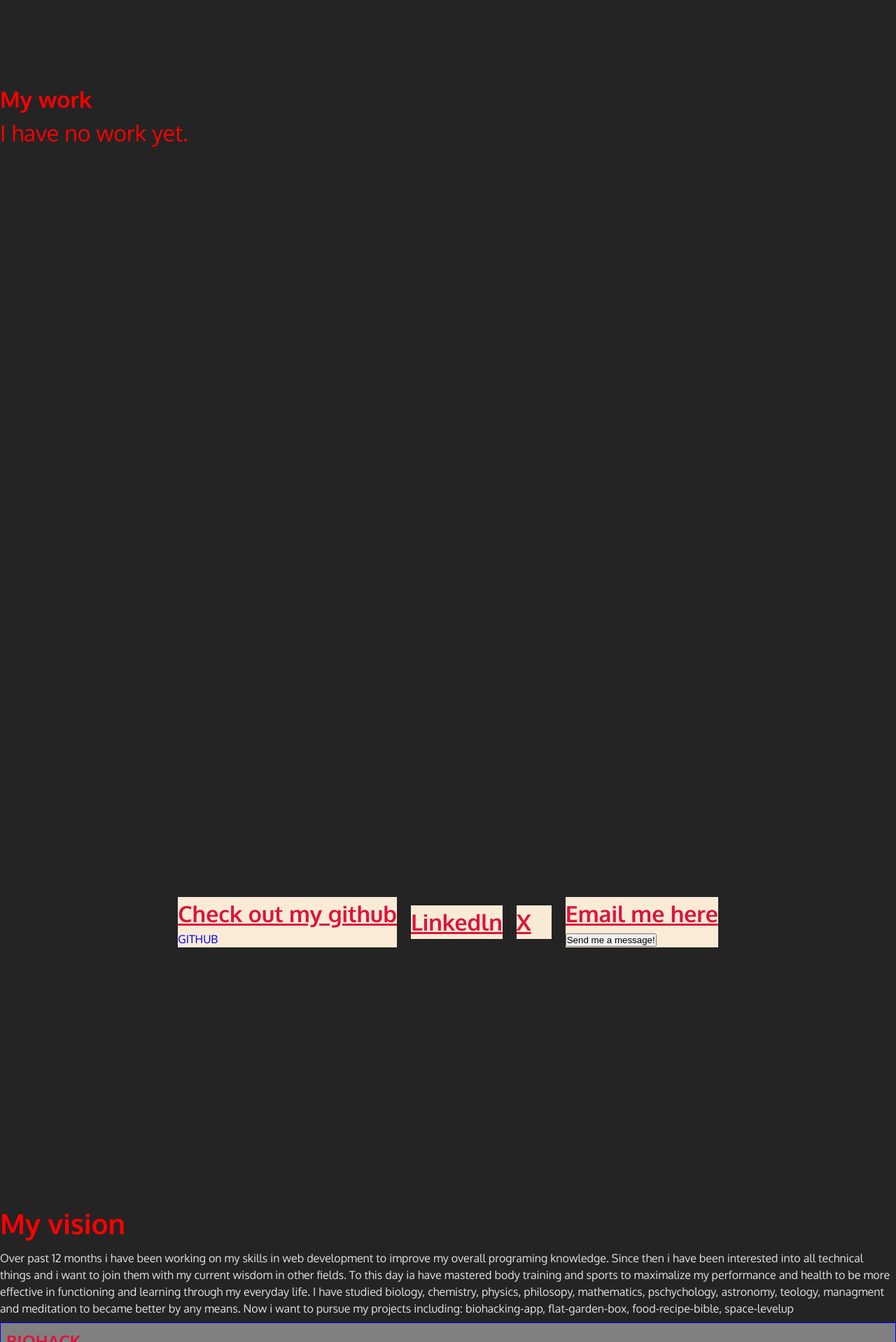
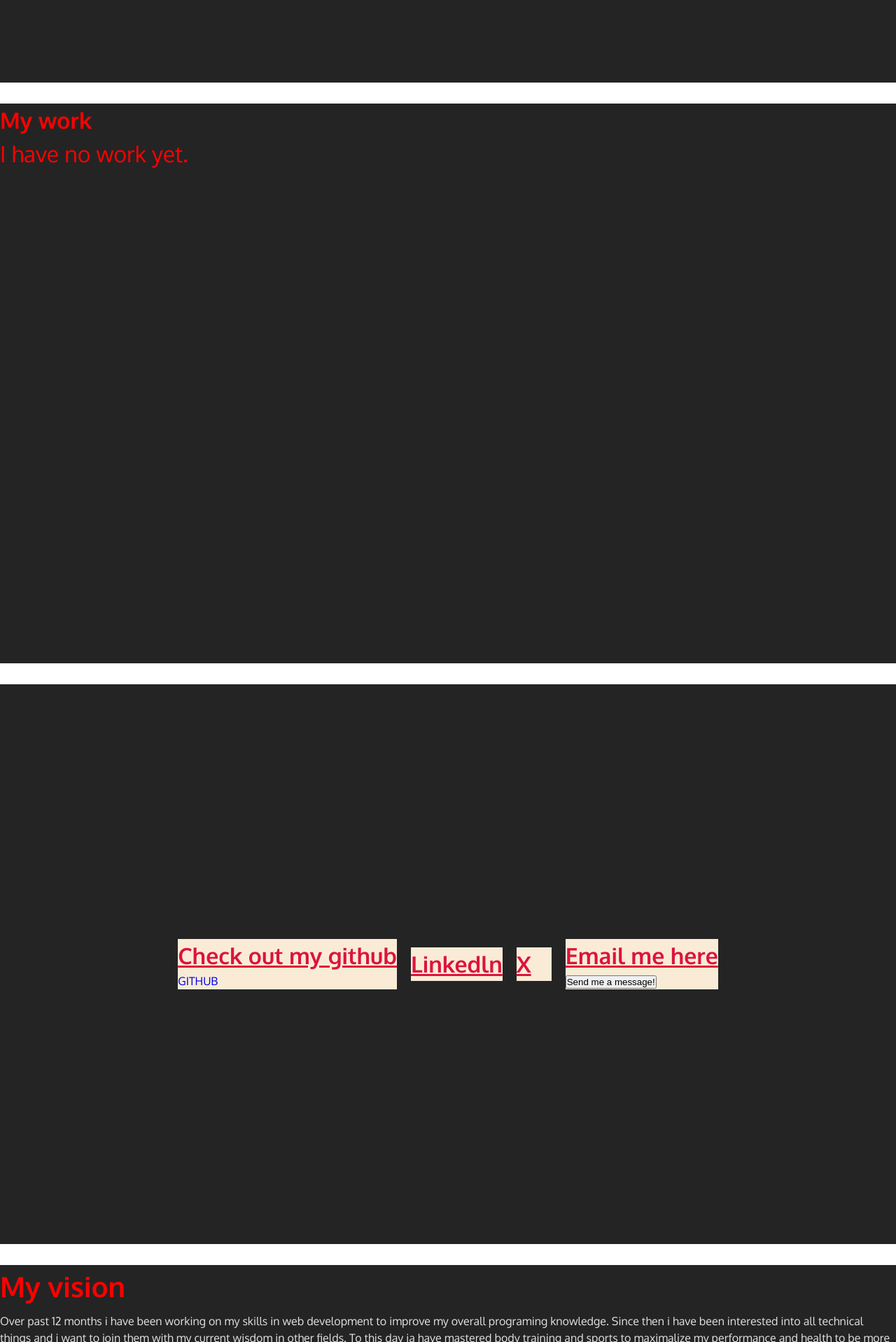
Before and after one commit to Cestamir/Portofolio, a React (Vite) app in the folder my-portofolio/: page / in a window 1280 px wide. Shown: the part 822-2740 px from the top of the page at 70% size. Built offline with nearby package versions, Linux system fonts and the light colour scheme; a web font is replaced by a local one.

Commit message:
add noted in to the code for future edits, need to work on overall vision of the website itself

```diff
--- a/my-portofolio/src/App.css
+++ b/my-portofolio/src/App.css
@@ -2,6 +2,14 @@
 
 section {
     height: 100vh;
+    width: 100%;
+}
+
+/* stripes */
+
+.stripes {
+    height: 30px;
+    background-color: white;
     width: 100%;
 }
 
--- a/my-portofolio/src/App.tsx
+++ b/my-portofolio/src/App.tsx
@@ -16,10 +16,15 @@ function App() {
       <main>
         <Navbar/>
         <HomePage/>
+        <div className='stripes'></div>
         <WorkPage/>
+        <div className='stripes'></div>
         <ContactPage/>
+        <div className='stripes'></div>
         <VisionPage/>
+        <div className='stripes'></div>
         <ExperincePage/>
+        <div className='stripes'></div>
         <Bonus/>
         {/* NAVBAR, (work, contact, vision, experience), focus, hide when scrolling down appears when scrolling up, oval rectangle shape with glass border
 
```
Also changed, not shown: my-portofolio/src/components/Card.tsx (added, +11 -0 lines).
